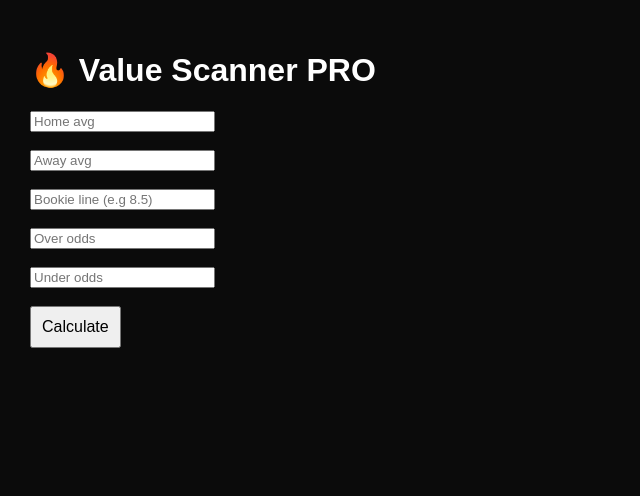
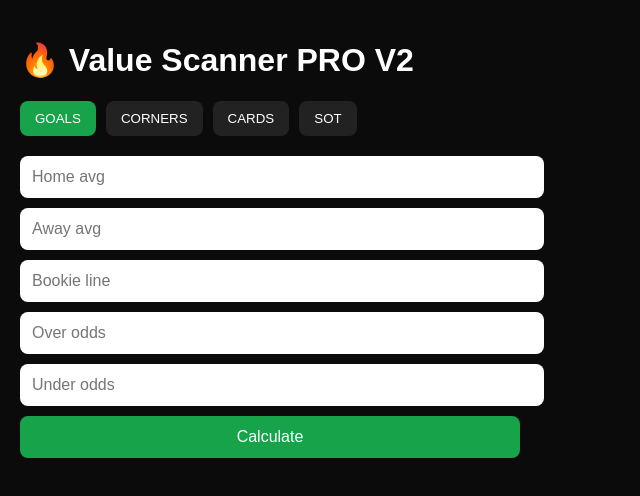
Before and after one commit to nathanbrownlee008-web/Scanner-, a Next.js app: page / in a window 1280 px wide. Shown: the top 496 px of the page, without its empty margins (0-640 px from the left). Built offline with nearby package versions, Linux system fonts and the light colour scheme.

Commit message:
Add files via upload

```diff
--- a/app/page.js
+++ b/app/page.js
@@ -2,6 +2,7 @@
 import { useState } from "react";
 
 export default function App() {
+  const [market, setMarket] = useState("goals");
   const [home, setHome] = useState("");
   const [away, setAway] = useState("");
   const [line, setLine] = useState("");
@@ -19,53 +20,98 @@ export default function App() {
     if (!h || !a || !l || !o || !u) return;
 
     const expected = h + a;
-    const modelProbOver = expected / (l*2); // simple scaling
+
+    let modelProbOver = expected / (l * 2);
+    if (market === "goals") modelProbOver = expected / (l * 1.8);
+    if (market === "corners") modelProbOver = expected / (l * 2.2);
+    if (market === "cards") modelProbOver = expected / (l * 1.6);
+
+    if (modelProbOver > 1) modelProbOver = 0.95;
+    if (modelProbOver < 0) modelProbOver = 0.05;
+
     const modelProbUnder = 1 - modelProbOver;
-
-    const bookProbOver = 1/o;
-    const bookProbUnder = 1/u;
+    const bookProbOver = 1 / o;
+    const bookProbUnder = 1 / u;
 
     let pick = "SKIP";
-    let value = 0;
+    let edge = 0;
 
-    if (modelProbOver > bookProbOver) {
+    if (modelProbOver > bookProbOver + 0.03) {
       pick = "OVER ✅";
-      value = (modelProbOver - bookProbOver)*100;
-    } else if (modelProbUnder > bookProbUnder) {
+      edge = (modelProbOver - bookProbOver) * 100;
+    } else if (modelProbUnder > bookProbUnder + 0.03) {
       pick = "UNDER ✅";
-      value = (modelProbUnder - bookProbUnder)*100;
+      edge = (modelProbUnder - bookProbUnder) * 100;
     }
 
     setResult({
       expected: expected.toFixed(2),
       pick,
-      value: value.toFixed(1),
-      modelOver: (modelProbOver*100).toFixed(1),
-      bookOver: (bookProbOver*100).toFixed(1)
+      edge: edge.toFixed(1),
+      modelOver: (modelProbOver * 100).toFixed(1),
+      bookOver: (bookProbOver * 100).toFixed(1)
     });
   }
 
   return (
-    <div style={{padding:30}}>
-      <h1 style={{fontSize:32}}>🔥 Value Scanner PRO</h1>
+    <div style={{padding:20}}>
+      <h1 style={{fontSize:32}}>🔥 Value Scanner PRO V2</h1>
 
-      <input placeholder="Home avg" onChange={e=>setHome(e.target.value)} /><br/><br/>
-      <input placeholder="Away avg" onChange={e=>setAway(e.target.value)} /><br/><br/>
-      <input placeholder="Bookie line (e.g 8.5)" onChange={e=>setLine(e.target.value)} /><br/><br/>
-      <input placeholder="Over odds" onChange={e=>setOverOdds(e.target.value)} /><br/><br/>
-      <input placeholder="Under odds" onChange={e=>setUnderOdds(e.target.value)} /><br/><br/>
+      <div style={{display:"flex", gap:10, marginBottom:20}}>
+        {["goals","corners","cards","sot"].map(m=>(
+          <button key={m} onClick={()=>setMarket(m)}
+            style={{
+              padding:"10px 15px",
+              background:market===m?"#16a34a":"#222",
+              color:"white",
+              border:"none",
+              borderRadius:8
+            }}>
+            {m.toUpperCase()}
+          </button>
+        ))}
+      </div>
 
-      <button onClick={calc} style={{padding:10, fontSize:16}}>Calculate</button>
+      <div style={{maxWidth:500}}>
+        <input placeholder="Home avg" onChange={e=>setHome(e.target.value)} style={input}/>
+        <input placeholder="Away avg" onChange={e=>setAway(e.target.value)} style={input}/>
+        <input placeholder="Bookie line" onChange={e=>setLine(e.target.value)} style={input}/>
+        <input placeholder="Over odds" onChange={e=>setOverOdds(e.target.value)} style={input}/>
+        <input placeholder="Under odds" onChange={e=>setUnderOdds(e.target.value)} style={input}/>
+
+        <button onClick={calc} style={btn}>Calculate</button>
+      </div>
 
       {result && (
-        <div style={{marginTop:20}}>
+        <div style={{marginTop:30, padding:20, background:"#111", borderRadius:12}}>
+          <h2>Result</h2>
           <p>Expected: {result.expected}</p>
           <p>Model Over %: {result.modelOver}</p>
           <p>Book Over %: {result.bookOver}</p>
-          <h2>{result.pick}</h2>
-          <p>Value Edge: {result.value}%</p>
+          <h1>{result.pick}</h1>
+          <p>Edge: {result.edge}%</p>
         </div>
       )}
     </div>
   );
 }
+
+const input = {
+  display:"block",
+  width:"100%",
+  padding:12,
+  marginBottom:10,
+  borderRadius:8,
+  border:"none",
+  fontSize:16
+};
+
+const btn = {
+  padding:12,
+  width:"100%",
+  background:"#16a34a",
+  border:"none",
+  borderRadius:8,
+  color:"white",
+  fontSize:16
+};
```
